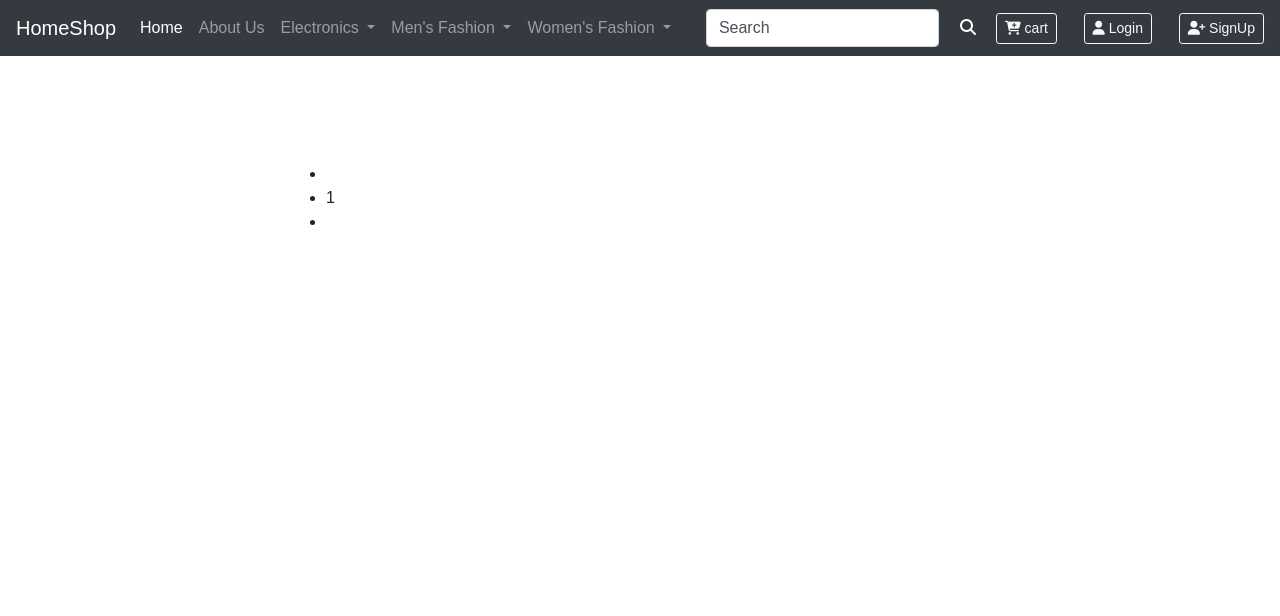
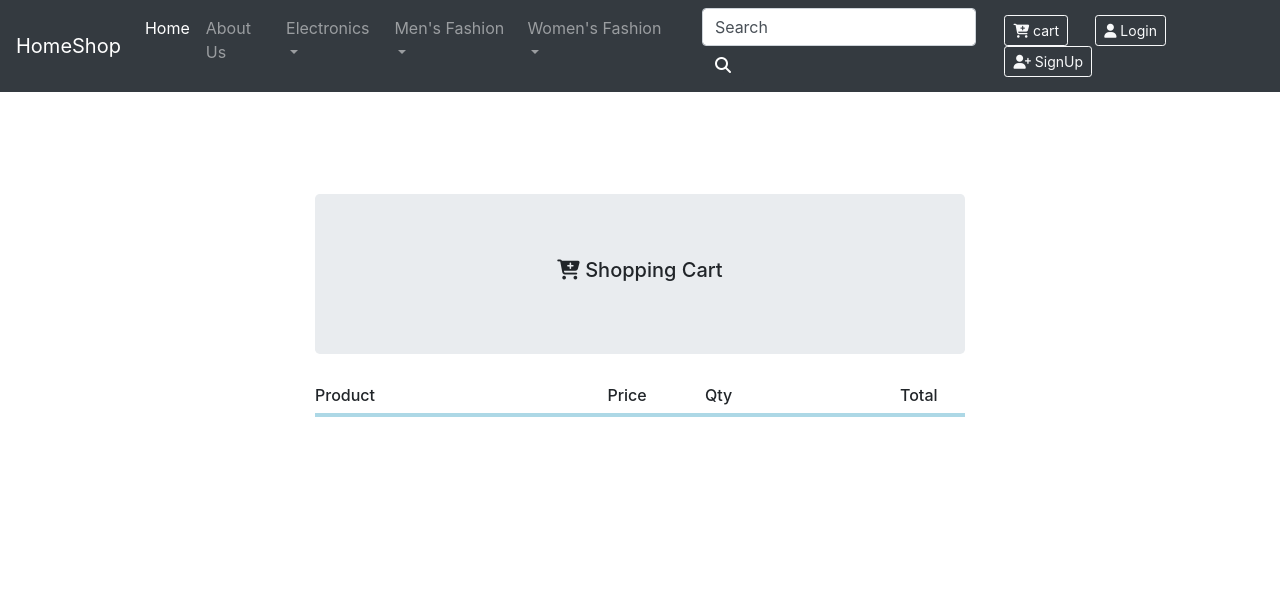
Before and after one commit to paulsoumen76/HomeShop, a Django app: page /cart/ in a window 1280 px wide. Shown: the top 616 px of the page. After the commit the page ends 417 px from the top, so only its background shows below. Run offline with Django 3.2, Linux system fonts and the light colour scheme; some libraries are stand-ins or nearby versions.

Commit message:
item align issue

```diff
--- a/templates/homeshop/cart.html
+++ b/templates/homeshop/cart.html
@@ -1,83 +1,84 @@
 {%extends "homeshop/base.html"%}
 {%block body_block%}
-<style media="screen">
-  body{
-    align:center;
-  	margin-left:250px;
-  	padding:20px;
-  	font-family: sans-serif;
+<head>
+  <style media="screen">
+
+    .products-container{
+      max-width:650px;
+      justify-content: space-around;
+      margin: 0 auto;
+      margin-top: 50px;
+    }
+    .product-header{
+      width:100%;
+      max-width: 650px;
+      display: flex;
+      justify-content: flex-start;
+      boerder-bottom: 1px solid lightblue;
+      margin: 0 auto;
+      border-bottom: 4px solid lightblue;
+    }
+    .product-title{
+      width:45%;
+    }
+    .price{
+      width: 15%;
+      display:flex
+      align-items:center;
+    }
+    .quantity{
+      width: 30%;
+      display:flex;
+      align-items:center;
+    }
+    .total{
+      width: 10%;
+      display:flex;
+
+      align-items:center;
+    }
+
+    .product{
+      width:45%;
+      justify-content:space around;
+      display: flex;
+      align-items: center;
+      padding:10px 0;
+      border-bottom:1px solid lightblue;
+      align:center;
+    }
+   img{
+     width:60px;
+     height:100px;
+   }
+   img {
+    border: 1px solid #ddd;
+    border-radius: 4px;
+    padding: 5px;
   }
 
-  *{
-  	box-sizing: border-box;
+  img:hover {
+   box-shadow: 0 0 2px 1px rgba(0, 140, 186, 0.5);
   }
+  </style>
 
-  .table{
-    align:center;
-  	width: 75%;
-  	border-collapse: collapse;
-  }
+</head>
+<body><br><br><br><br><br><br>
+<div class="products-container">
+  <div class="jumbotron" align = center backgroud-color='blue'>
+    <h5><i class="fas fa-cart-plus"></i> Shopping Cart</h5>
+  </div>
+  <div class="product-header">
+    <h6 class='product-title'>Product</h6>
+    <h6 class='price'>Price</h6>
+    <h6 class='quantity'>Qty</h6>
+    <h6 class='total'>Total</h6>
+  </div>
+  <div class="products">
 
-  .table td,.table th{
-    padding:12px 15px;
-    border:1px solid #ddd;
-    text-align: center;
-    font-size:16px;
-    align:center;
-  }
+  </div>
+</div>
 
-  .table th{
-  	background-color: darkblue;
-  	color:#ffffff;
-  }
-
-  .table tbody tr:nth-child(even){
-  	background-color: #f5f5f5;
-  }
-
-  /*responsive*/
-
-  @media(max-width: 500px){
-  	.table thead{
-  		display: none;
-  	}
-
-  	.table, .table tbody, .table tr, .table td{
-  		display: block;
-  		width: 100%;
-  	}
-  	.table tr{
-  		margin-bottom:15px;
-  	}
-  	.table td{
-  		text-align: right;
-  		padding-left: 50%;
-  		text-align: right;
-  		position: relative;
-  	}
-  	.table td::before{
-  		content: attr(data-label);
-  		position: absolute;
-  		left:0;
-  		width: 50%;
-  		padding-left:50px;
-  		font-size:15px;
-  		font-weight: bold;
-  		text-align: left;
-  	}
-
-</style>
-
-<body><br><br><br><br>
-<div class="container">
-  <ul>
-    <div  id = 'image' class="">
-    </div>
-    <li id='mob-name'></li>
-    <li id='mob-qty'>1</li>
-    <li id='mob-cost'></li>
-  </ul>
-</div>
 </body>
 <script>
 if (localStorage.getItem("cart") == null) {
@@ -88,16 +89,36 @@ else{
   document.getElementById('lblCartCount').innerHTML = Object.keys(cart).length;
 }
 function showCartItems(cart){
-  for (item in cart){
-     document.getElementById('mob-name').append(cart[item][1]);
-     document.getElementById('mob-cost').append(cart[item][2]);
-     let getImage = cart[item][3];
-     var image = new Image(100,220);
-     image.src = getImage;
-     document.getElementById('image').append(image);
+  console.log(cart);
+  let products = document.querySelector(".products");
+    if(cart && products){
+    products.innerHTML = '';
+    for(item in cart){
+      let getImage = cart[item][3];
+      var image = getImage.substring(41);
+      products.innerHTML += `<div class="product">
+                              <i class="fas fa-trash"></i>&nbsp&nbsp&nbsp
+                              <img src="/media/mobile_image/${image}" alt="">&nbsp&nbsp&nbsp
+                              <span>${cart[item][1]}</span>
 
+                            </div>
+                            <div class="price">
+                              ${cart[item][2]}
+                            </div>
+                            <div class="quantity">
+                              <h6>1</h6>
+                            </div>
+                            <div class="total">
+                               ${cart[item][2]}
+                            </div>`
+
+
+
+
+    }
   }
 }
-showCartItems(cart);
+showCartItems(cart)
+
 </script>
 {%endblock%}
```
